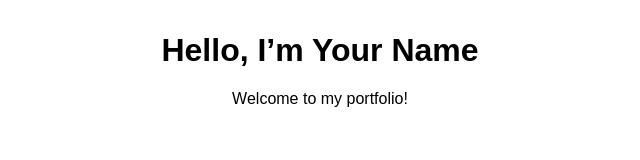
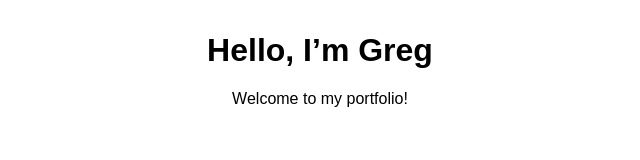
Before and after one commit to techodyssey89/portfolio-website, a plain HTML site: page Portfolio-website/index.html in a window 1280 px wide. Shown: the whole page, without its empty margins (320-960 px from the left). Drawn offline with Linux system fonts and the light colour scheme; files that its build step writes are made by us from their sources; files whose address does not match are found by name.

Commit message:
Update index.html
added name

```diff
--- a/index.html
+++ b/Portfolio-website/index.html
@@ -8,7 +8,7 @@
 </head>
 <body>
   <header>
-    <h1>Hello, I’m Your Name</h1>
+    <h1>Hello, I’m Greg</h1>
     <p>Welcome to my portfolio!</p>
   </header>
   <script src="scripts/main.js"></script>
```
